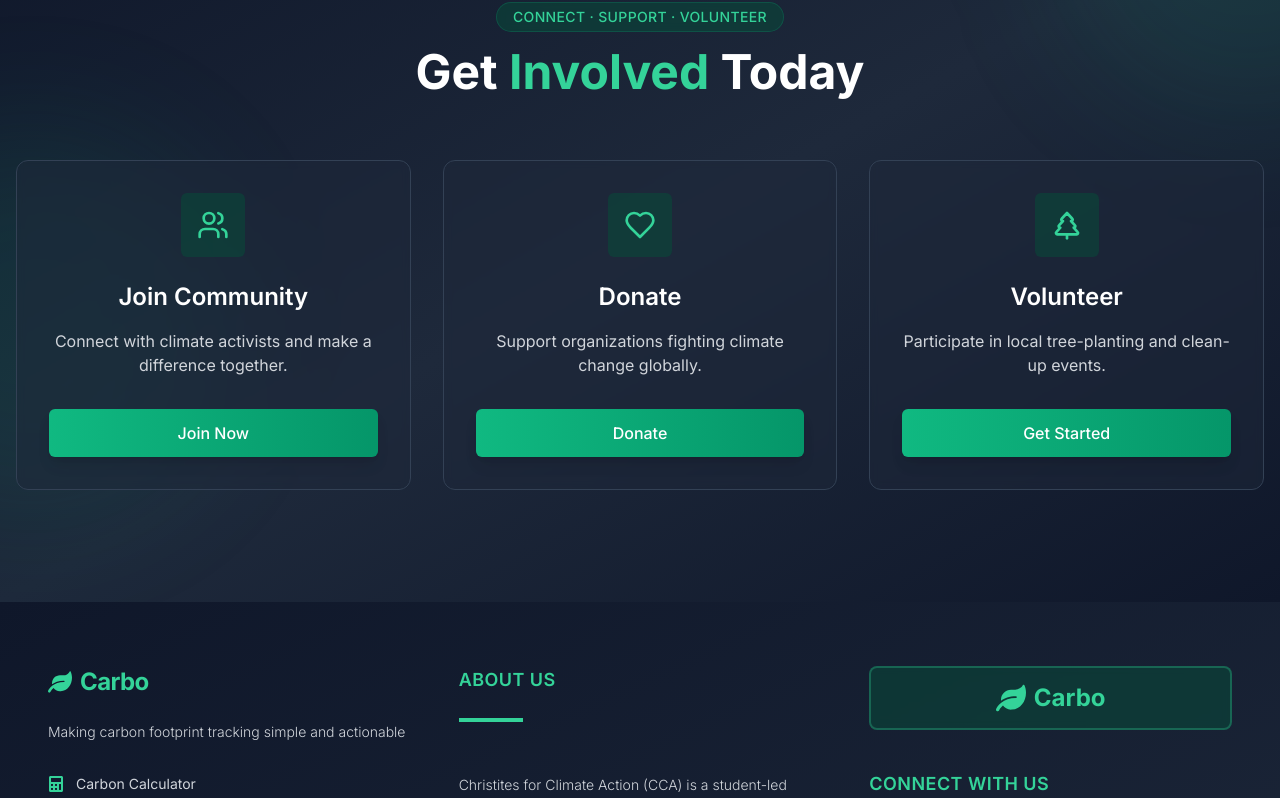
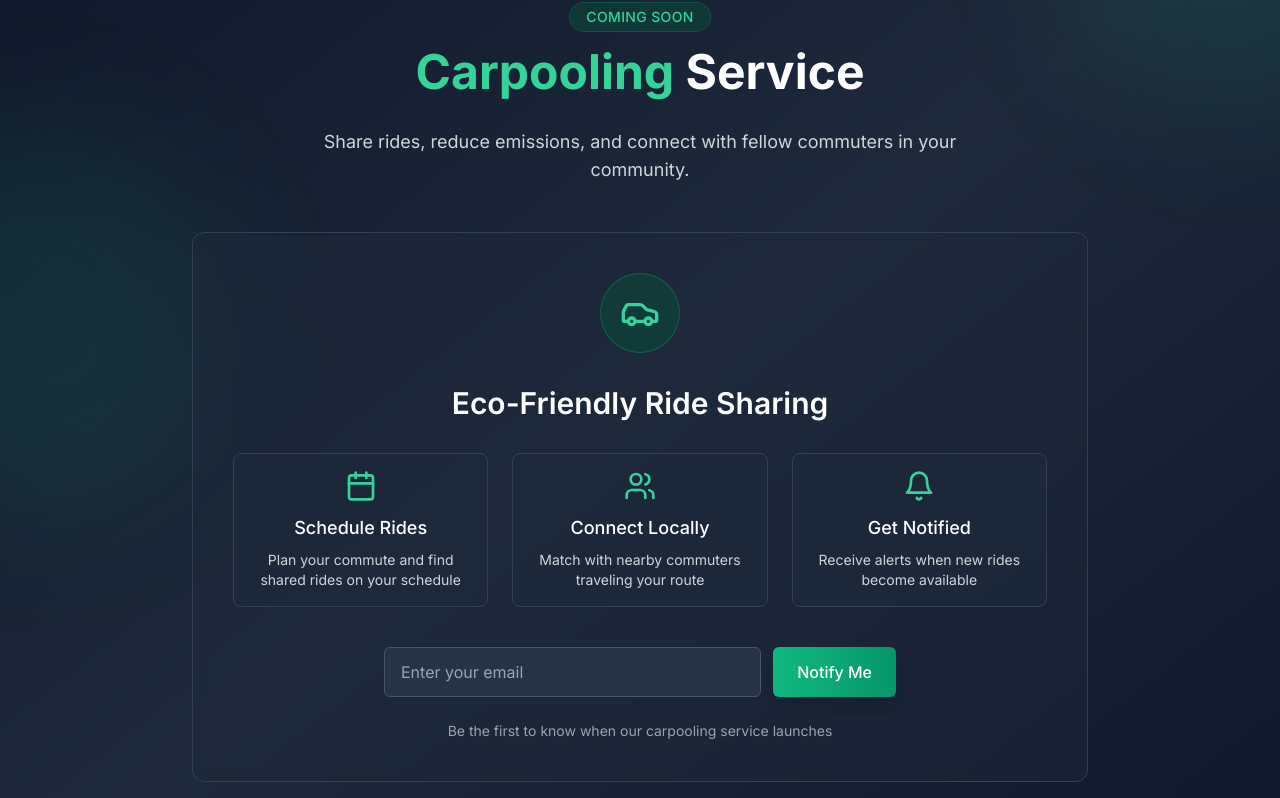
Before and after one commit to george-bobby/carbo-tracker, a Next.js app: page / in a window 1280 px wide. Shown: the part 1878-2676 px from the top of the page. Built offline with nearby package versions, Linux system fonts and the light colour scheme; no server answers.

Commit message:
coimg soon

```diff
--- a/src/app/page.js
+++ b/src/app/page.js
@@ -9,6 +9,7 @@ import {
 import Link from 'next/link';
 import NewsSection from '../components/News';
 import CallToAction from '../components/Action';
+import ComingSoon from '../components/Coming';
 
 export default function Hero() {
 	const [hoveredCard, setHoveredCard] = useState(null);
@@ -174,6 +175,7 @@ export default function Hero() {
 				</div>
 			</div>
 			<NewsSection />
+			<ComingSoon />
 			<CallToAction />
 		</div>
 	);
--- /dev/null
+++ b/src/components/Coming.jsx
@@ -0,0 +1,96 @@
+'use client';
+import React from 'react';
+import { Car, Calendar, Users, Bell } from 'lucide-react';
+
+export default function ComingSoon() {
+	return (
+		<section className='relative overflow-hidden py-16 bg-gradient-to-br from-slate-900 via-slate-800 to-slate-900'>
+			{/* Background Elements */}
+			<div className='absolute -top-40 -right-40 w-96 h-96 bg-emerald-500/10 rounded-full blur-3xl'></div>
+			<div className='absolute top-60 -left-40 w-96 h-96 bg-emerald-500/10 rounded-full blur-3xl'></div>
+
+			<div className='container mx-auto px-4 py-12'>
+				<div className='flex justify-center mb-4'>
+					<div className='inline-block px-4 py-1 bg-emerald-900/50 rounded-full backdrop-blur-sm border border-emerald-500/20'>
+						<p className='text-xs md:text-sm font-medium text-emerald-400 tracking-wide text-center'>
+							COMING SOON
+						</p>
+					</div>
+				</div>
+
+				<h2 className='text-4xl md:text-5xl font-bold text-white text-center mb-8'>
+					<span className='text-emerald-400'>Carpooling</span> Service
+				</h2>
+
+				<p className='text-gray-300 text-center max-w-2xl mx-auto mb-12 text-lg'>
+					Share rides, reduce emissions, and connect with fellow commuters in
+					your community.
+				</p>
+
+				<div className='bg-slate-800/50 backdrop-blur-sm border border-slate-700 rounded-xl p-8 md:p-10 max-w-4xl mx-auto'>
+					<div className='flex justify-center mb-8'>
+						<div className='h-20 w-20 rounded-full bg-emerald-900/50 flex items-center justify-center border border-emerald-500/30'>
+							<Car className='h-10 w-10 text-emerald-400' />
+						</div>
+					</div>
+
+					<h3 className='text-2xl md:text-3xl font-semibold text-white text-center mb-8'>
+						Eco-Friendly Ride Sharing
+					</h3>
+
+					<div className='grid grid-cols-1 md:grid-cols-3 gap-6 mb-10'>
+						<div className='flex flex-col items-center p-4 bg-slate-800/70 rounded-lg border border-slate-700'>
+							<Calendar className='h-8 w-8 text-emerald-400 mb-3' />
+							<h4 className='text-lg font-medium text-white mb-2'>
+								Schedule Rides
+							</h4>
+							<p className='text-gray-300 text-center text-sm'>
+								Plan your commute and find shared rides on your schedule
+							</p>
+						</div>
+
+						<div className='flex flex-col items-center p-4 bg-slate-800/70 rounded-lg border border-slate-700'>
+							<Users className='h-8 w-8 text-emerald-400 mb-3' />
+							<h4 className='text-lg font-medium text-white mb-2'>
+								Connect Locally
+							</h4>
+							<p className='text-gray-300 text-center text-sm'>
+								Match with nearby commuters traveling your route
+							</p>
+						</div>
+
+						<div className='flex flex-col items-center p-4 bg-slate-800/70 rounded-lg border border-slate-700'>
+							<Bell className='h-8 w-8 text-emerald-400 mb-3' />
+							<h4 className='text-lg font-medium text-white mb-2'>
+								Get Notified
+							</h4>
+							<p className='text-gray-300 text-center text-sm'>
+								Receive alerts when new rides become available
+							</p>
+						</div>
+					</div>
+
+					<div className='text-center'>
+						<form className='flex flex-col sm:flex-row gap-3 max-w-lg mx-auto mb-6'>
+							<input
+								type='email'
+								placeholder='Enter your email'
+								className='flex-grow px-4 py-3 bg-slate-700/50 border border-slate-600 rounded-md focus:outline-none focus:ring-2 focus:ring-emerald-500/50 text-white'
+								required
+							/>
+							<button
+								type='submit'
+								className='px-6 py-3 bg-gradient-to-r from-emerald-500 to-emerald-600 text-white rounded-md font-medium shadow-lg hover:shadow-emerald-500/20 transition-all duration-300'
+							>
+								Notify Me
+							</button>
+						</form>
+						<p className='text-gray-400 text-sm'>
+							Be the first to know when our carpooling service launches
+						</p>
+					</div>
+				</div>
+			</div>
+		</section>
+	);
+}
```
